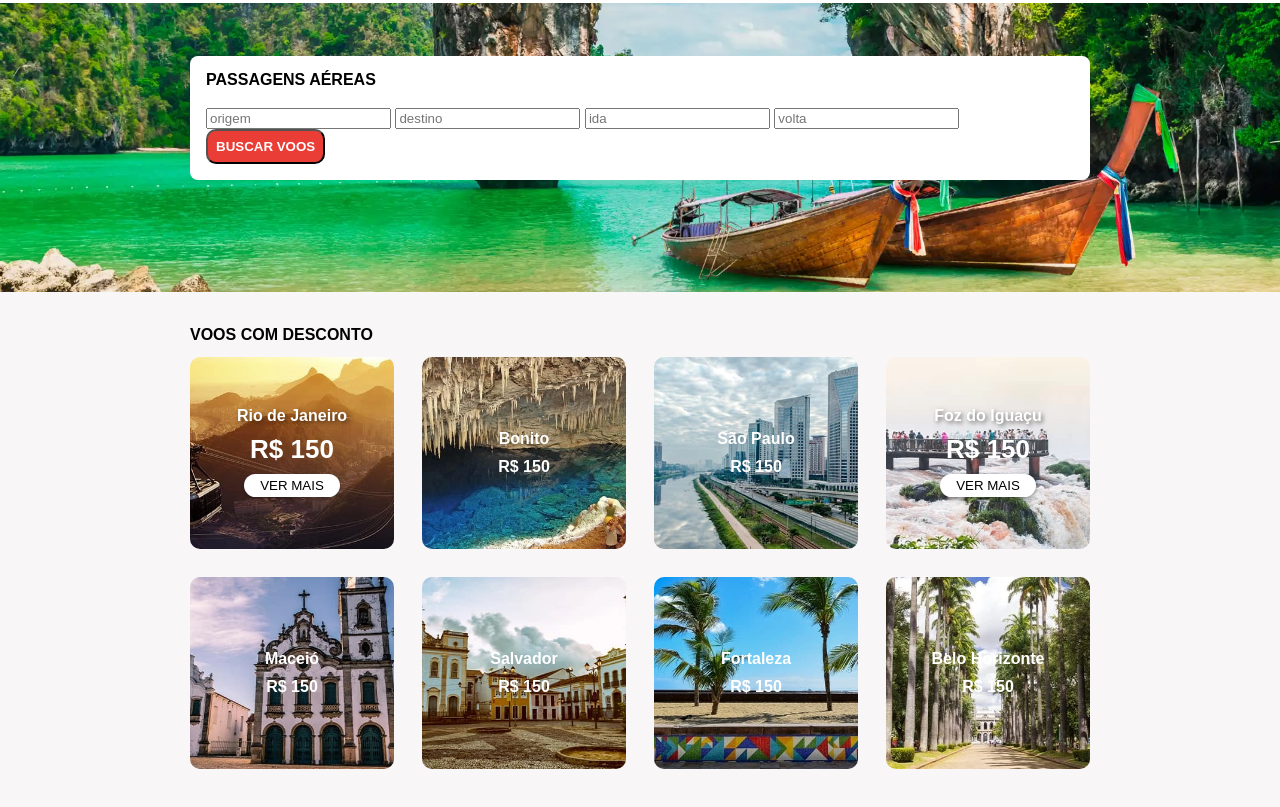
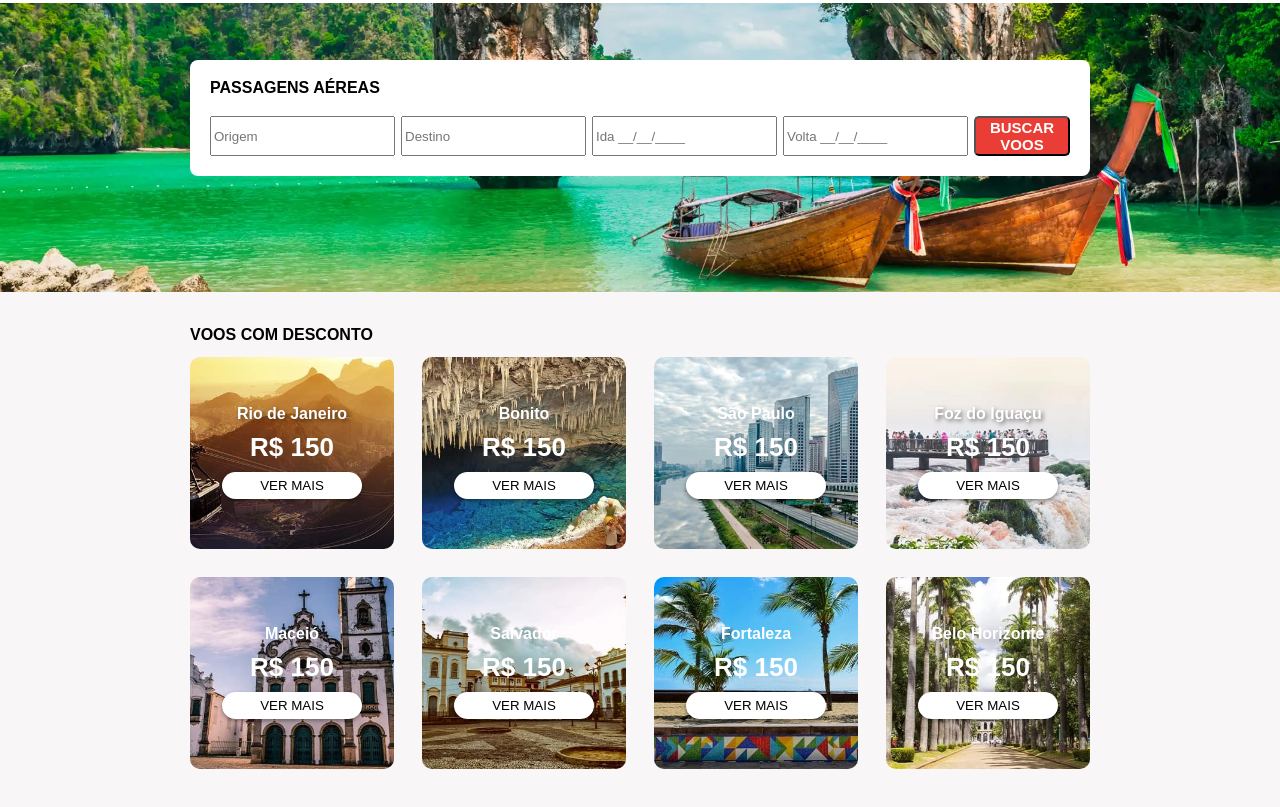
Before and after one commit to haradeuel/AvaDois, a plain HTML site: page index.html in a window 1280 px wide. Shown: the part 45-852 px from the top of the page. Drawn offline with Linux system fonts and the light colour scheme.

Commit message:
Atualização do flexbox do formulário

```diff
--- a/css/estilo.css
+++ b/css/estilo.css
@@ -80,8 +80,8 @@ aside {
     background: #ea3d35;
     font-weight: bold;
     text-transform: uppercase;
-    border-radius: 10px;
-    padding:8px;
+    border-radius: 5px;
+
 }
 
 .filter-container {
@@ -91,7 +91,7 @@ aside {
     transform: translate(-50%, -50%);
 
     background-color: white;
-    padding: 16px;
+    padding: 20px;
     border-radius: 8px;
     display: flex;
     flex-direction: column;
@@ -99,8 +99,19 @@ aside {
 
 }
 
+.inputs-container{
+    display: flex;
+    gap: 6px;
+    flex-basis: 32px;
+}
 
-
+.input,
+.btn{
+    flex: 1;
+}
+.btn{
+    font-size: 15px;
+}
 
 
 .title{
@@ -165,7 +176,7 @@ aside {
     border-radius: 50px;
     background-color: white;
     color: black;
-    padding: 4px 16px;
+    padding: 6px 38px;
     border: none;
     box-shadow: 0px 2px 4px rgba(0, 0, 0, 0.4);
     text-transform: uppercase;
--- a/index.html
+++ b/index.html
@@ -19,10 +19,10 @@
                 <h2 class="title">Passagens Aéreas</h2>
 
                 <form class="inputs-container">
-                    <input class="input" placeholder="origem">
-                    <input class="input" placeholder="destino">
-                    <input class="input" placeholder="ida">
-                    <input class="input" placeholder="volta">
+                    <input class="input" placeholder="Origem">
+                    <input class="input" placeholder="Destino">
+                    <input class="input" placeholder="Ida __/__/____">
+                    <input class="input" placeholder="Volta __/__/____">
 
                     <button class="btn">buscar voos</button>
                 </form>
@@ -61,12 +61,14 @@
 
                 <article class="box box-bonito">
                     <h2>Bonito</h2>
-                    <h3>R$ 150</h3>
+                    <h3 class="box-font-description">R$ 150</h3>
+                    <button class="rounded-button">ver mais</button>
                 </article>
 
                 <article class="box box-sao-paulo">
                     <h2>São Paulo</h2>
-                    <h3>R$ 150</h3>
+                    <h3 class="box-font-description">R$ 150</h3>
+                    <button class="rounded-button">ver mais</button>
                 </article>
 
                 <article class="box  box-foz">
@@ -77,22 +79,26 @@
 
                 <article class="box box-maceio">
                     <h2>Maceió</h2>
-                    <h3>R$ 150</h3>
+                    <h3 class="box-font-description">R$ 150</h3>
+                    <button class="rounded-button">ver mais</button>
                 </article>
 
                 <article class="box box-salvador">
                     <h2>Salvador</h2>
-                    <h3>R$ 150</h3>
+                    <h3 class="box-font-description">R$ 150</h3>
+                    <button class="rounded-button">ver mais</button>
                 </article>
 
                 <article class="box box-fortaleza">
                     <h2>Fortaleza</h2>
-                    <h3>R$ 150</h3>
+                    <h3 class="box-font-description">R$ 150</h3>
+                    <button class="rounded-button">ver mais</button>
                 </article>
 
                 <article class="box box-bh">
                     <h2>Belo Horizonte</h2>
-                    <h3>R$ 150</h3>
+                    <h3 class="box-font-description">R$ 150</h3>
+                    <button class="rounded-button">ver mais</button>
                 </article>
             </main>
         </div>
```
